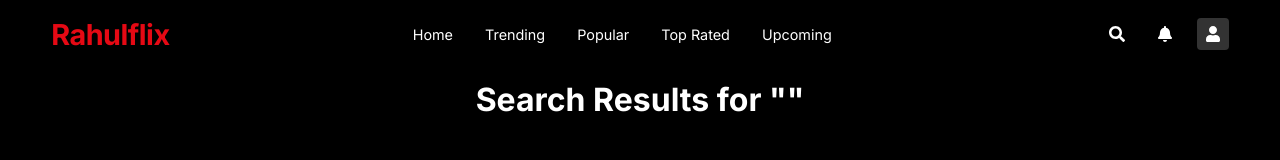
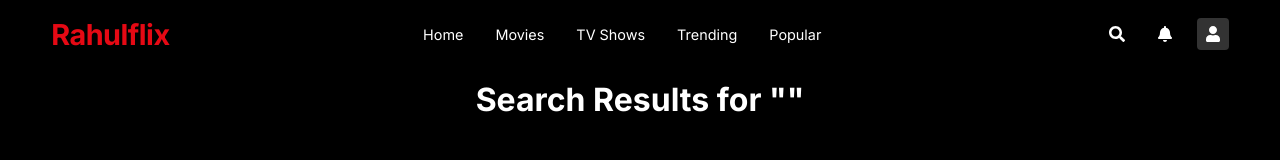
Before and after one commit to rksingh-dev/Rahulflix, a React (Create React App) app: page /search in a window 1280 px wide. Shown: the top 160 px of the page. Built offline with nearby package versions, Linux system fonts and the light colour scheme; the HTML template or start-up script is replaced by a standard one.

Commit message:
Update Navbar to include TV shows navigation
cgen-7bb3bf35d19b4cc292e93ef659445bdd

```diff
--- a/src/components/Navbar.tsx
+++ b/src/components/Navbar.tsx
@@ -184,10 +184,10 @@ const Navbar: React.FC = () => {
 
       <NavLinks>
         <NavLink to="/" onClick={e => handleNavLinkClick(e, 'hero-banner', '/')}>Home</NavLink>
+        <NavLink to="/" onClick={e => handleNavLinkClick(e, 'movies', '/')}>Movies</NavLink>
+        <NavLink to="/" onClick={e => handleNavLinkClick(e, 'tv-shows', '/')}>TV Shows</NavLink>
         <NavLink to="/" onClick={e => handleNavLinkClick(e, 'trending', '/')}>Trending</NavLink>
         <NavLink to="/" onClick={e => handleNavLinkClick(e, 'popular', '/')}>Popular</NavLink>
-        <NavLink to="/" onClick={e => handleNavLinkClick(e, 'top-rated', '/')}>Top Rated</NavLink>
-        <NavLink to="/" onClick={e => handleNavLinkClick(e, 'upcoming', '/')}>Upcoming</NavLink>
       </NavLinks>
 
       <RightSection>
```
